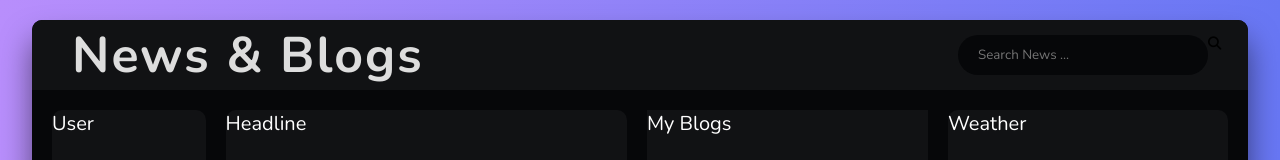
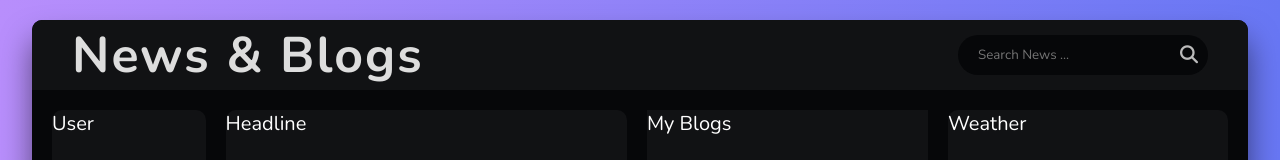
Before and after one commit to Harry8679/Blog-CAC, a React (Vite) app: page / in a window 1280 px wide. Shown: the top 160 px of the page. Built offline with nearby package versions, Linux system fonts and the light colour scheme.

Commit message:
button CSS updated

```diff
--- a/src/Components/News.css
+++ b/src/Components/News.css
@@ -53,6 +53,11 @@
     background-color: transparent;
     border: none;
     position: absolute;
+    top: 50%;
+    right: 1rem;
+    transform: translateY(-50%);
+    color: #bbb;
+    font-size: 1.8rem;
 }
 
 .news-content {
```
